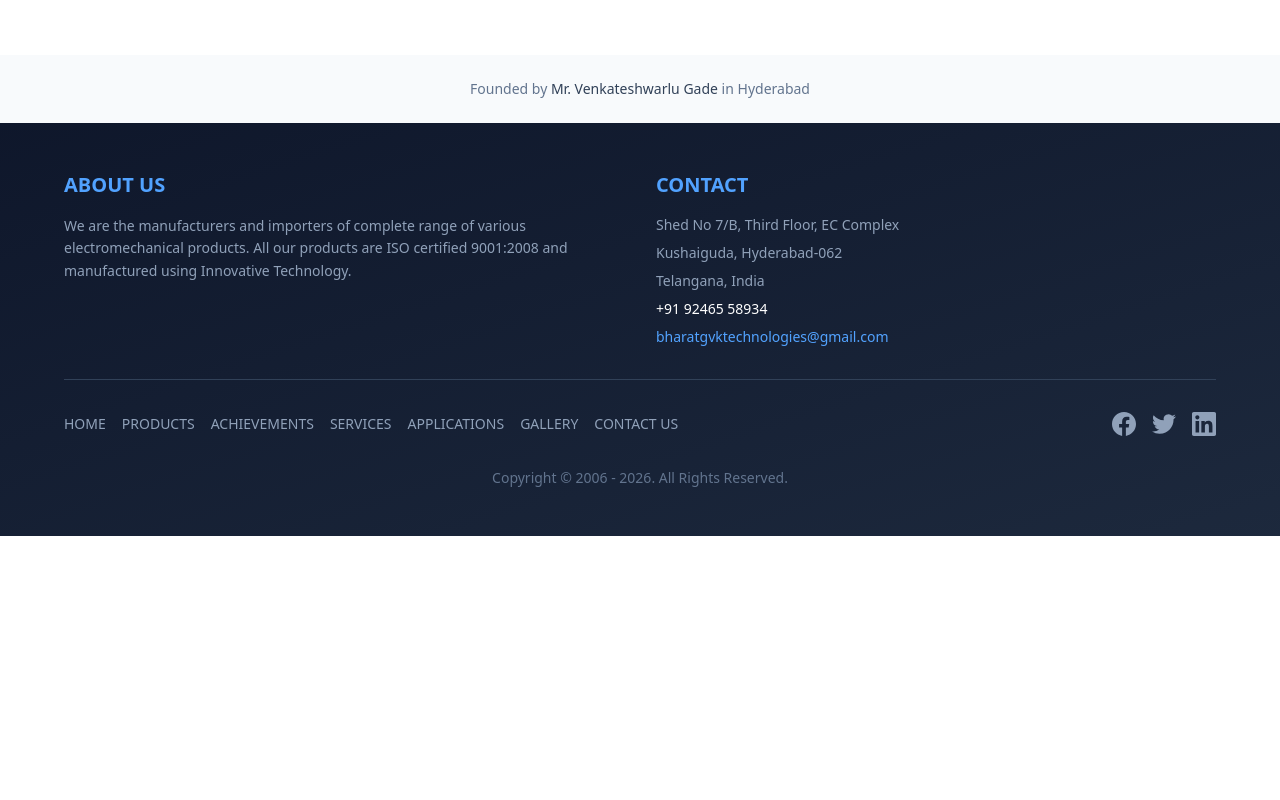
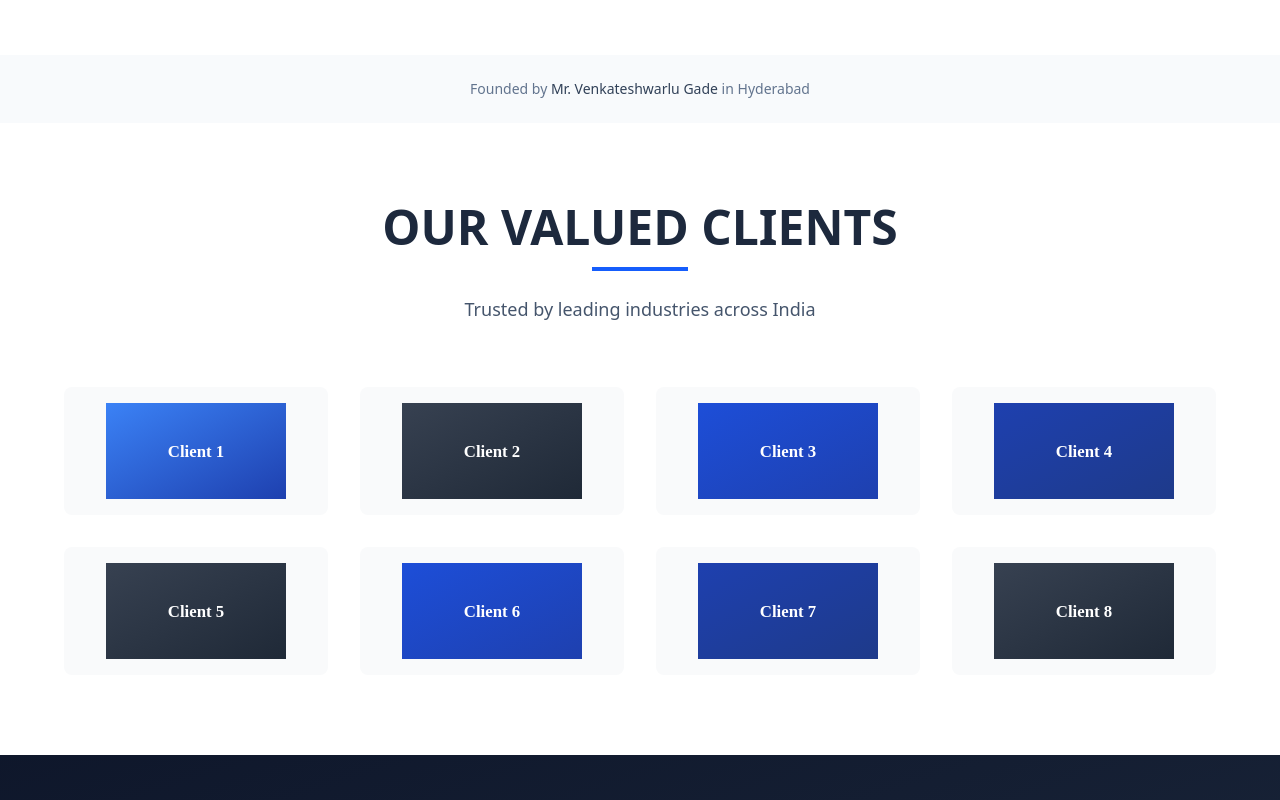
Before and after one commit to HARSHITH21/bharat-gvk, a Next.js app: page / in a window 1280 px wide. Shown: the part 1700-2500 px from the top of the page. Before the commit the page ends 2236 px from the top, so only its background shows below. Built offline with nearby package versions, Linux system fonts and the light colour scheme.

Commit message:
Move Clients section to homepage

```diff
--- a/src/app/applications/page.tsx
+++ b/src/app/applications/page.tsx
@@ -1,6 +1,5 @@
 import Navbar from '@/components/Navbar';
 import Applications from '@/components/Applications';
-import Clients from '@/components/Clients';
 import Footer from '@/components/Footer';
 import type { Metadata } from 'next';
 
@@ -15,7 +14,6 @@ export default function ApplicationsPage() {
             <Navbar />
             <main className="pt-4">
                 <Applications />
-                <Clients />
             </main>
             <Footer />
         </div>
--- a/src/app/page.tsx
+++ b/src/app/page.tsx
@@ -1,5 +1,6 @@
 import Navbar from '@/components/Navbar';
 import Hero from '@/components/Hero';
+import Clients from '@/components/Clients';
 import Footer from '@/components/Footer';
 
 export default function Home() {
@@ -8,6 +9,7 @@ export default function Home() {
       <Navbar />
       <main>
         <Hero />
+        <Clients />
       </main>
       <Footer />
     </div>
```
